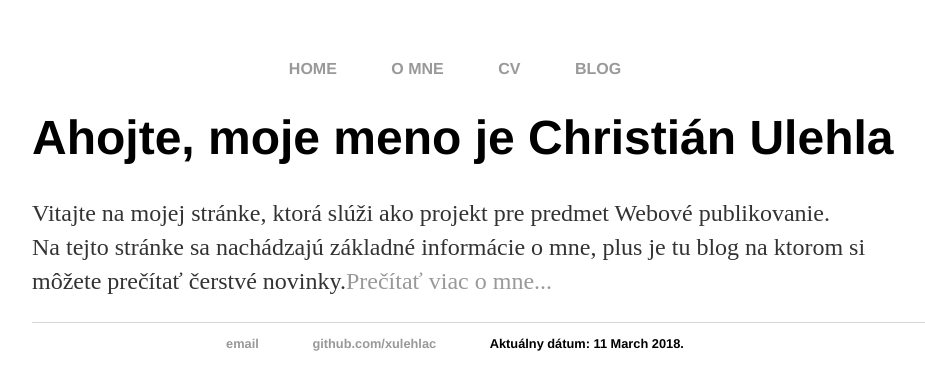
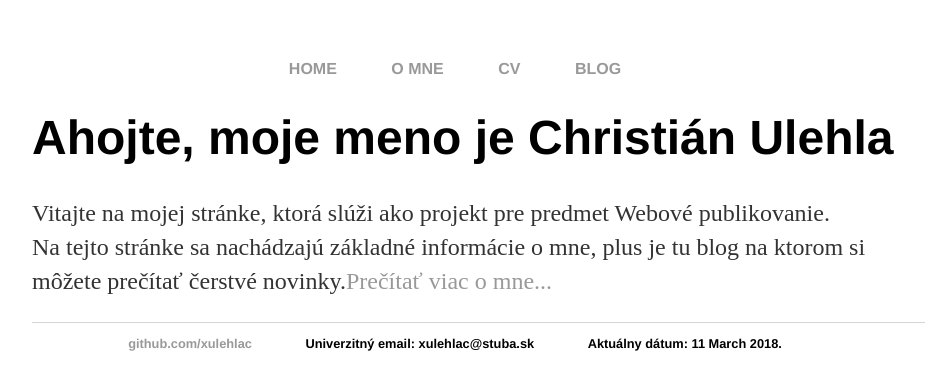
Before and after one commit to xulehlac/xulehlac.github.io, a Jekyll site: the page built from index.html, in a window 1280 px wide. Shown: the top 390 px of the page, without its empty margins (160-1085 px from the left). Built offline with Jekyll 4.4.1, drawn with Linux system fonts in a browser that asks for light colours.

Commit message:
Update default.html

```diff
--- a/_layouts/default.html
+++ b/_layouts/default.html
@@ -21,8 +21,8 @@
 			</div><!-- /.container -->
 			<footer>
 	    		<ul>
-	        		<li><a href="mailto:xulehlac@stuba.sk">email</a></li>
 	        		<li><a href="https://github.com/xulehlac">github.com/xulehlac</a></li>
+				<li>Univerzitný email: xulehlac@stuba.sk</a></li>
 				<li>Aktuálny dátum: {{ site.time | date_to_long_string }}.</li>
 				</ul>
 			</footer>
```
